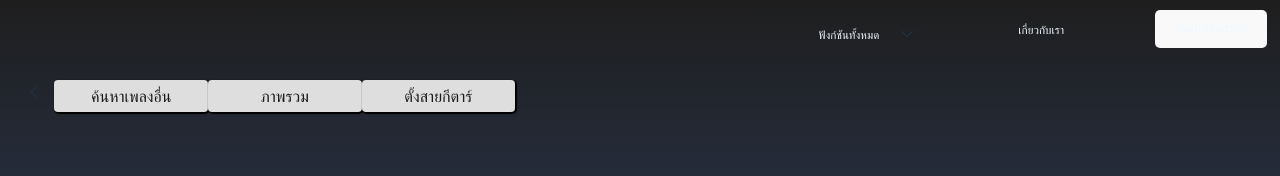
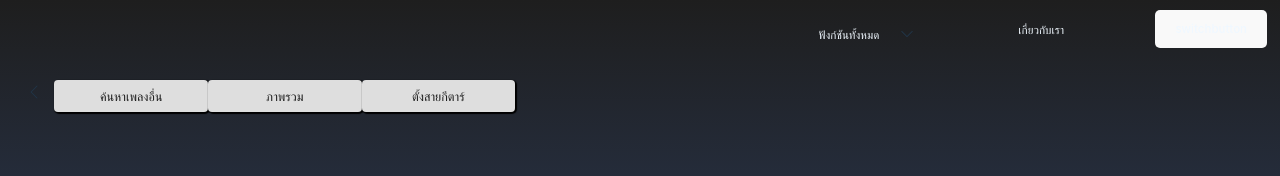
Before and after one commit to xooooiz7/rhythm_project, a React (Vite) app in the folder rhythm/: page / in a window 1280 px wide. Shown: the top 176 px of the page. Built offline with nearby package versions, Linux system fonts and the light colour scheme.

Commit message:
edit font OptionButton

```diff
--- a/rhythm/src/components/OptionButton.css
+++ b/rhythm/src/components/OptionButton.css
@@ -23,6 +23,7 @@
     padding: 0;
     color: #1A1A1A;
     align-items: center;
+    font-size: .97vw;
     justify-content: center;
 }
 .search-song-button:hover ,.overview-button:hover , .guitartuner-button:hover{
--- a/rhythm/src/pages/HomePage.jsx
+++ b/rhythm/src/pages/HomePage.jsx
@@ -2,7 +2,6 @@ import React from 'react'
 import './HomePage.css';
 import Navbar from '../components/Navbar';
 import OptionButton from '../components/OptionButton';
-
 function HomePage() {
   return (
    <div>
```
